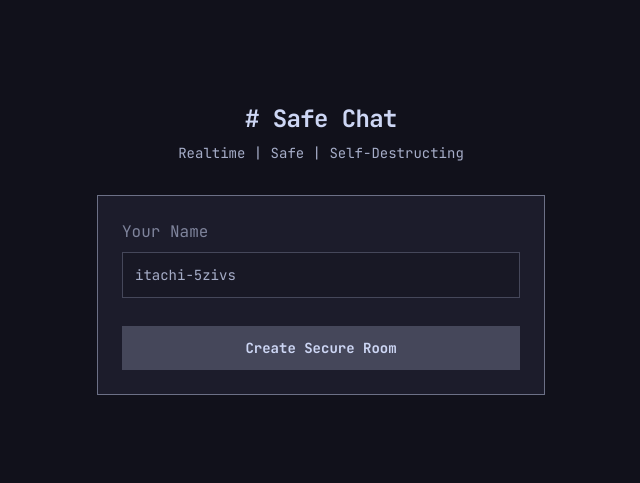
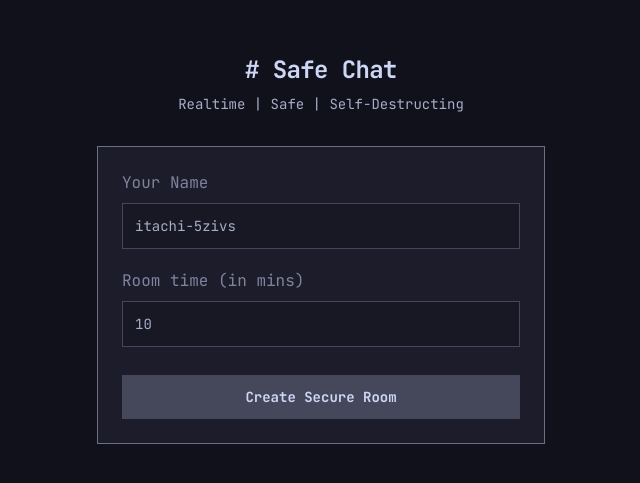
Before and after one commit to 23Aryansharma11/safe-chat, a Next.js app: page / in a window 1280 px wide. Shown: the part 151-634 px from the top of the page, without its empty margins (319-959 px from the left). Built offline with nearby package versions, Linux system fonts and the light colour scheme; what @elysiajs/eden would draw is missing.

Commit message:
add custom room time

```diff
--- a/src/app/api/room.ts
+++ b/src/app/api/room.ts
@@ -1,4 +1,4 @@
-import Elysia from "elysia";
+import Elysia, { t } from "elysia";
 import { nanoid } from "nanoid";
 import z from "zod";
 
@@ -8,18 +8,23 @@ import { roomTTLSeconds } from "@/utils/constants";
 import { authMiddleware } from "./auth-middleware";
 
 export const room = new Elysia({ prefix: "/room" })
-  .post("/create", async ({ set }) => {
+  .post("/create", async ({ set, body }) => {
     const roomId = nanoid();
     const redisId = `meta:${roomId}`;
+    const { time } = body
     // create a room
     await redis.hset(redisId, {
       connected: [],
       createdAt: Date.now(),
     });
 
-    await redis.expire(redisId, roomTTLSeconds);
+    await redis.expire(redisId, time * 60);
     set.status = 201;
     return { roomId };
+  }, {
+    body: t.Object({
+      time: t.Number({ minimum: 10, maximum: 120 })
+    })
   })
   .use(authMiddleware)
   .get(
--- a/src/app/room/[roomId]/page.tsx
+++ b/src/app/room/[roomId]/page.tsx
@@ -106,7 +106,6 @@ const RoomPage = () => {
   return (
     <main className="flex flex-col h-dvh max-h-dvh overflow-hidden bg-base text-foreground">
       <header className="border-b border-surface-1 p-3 sm:p-4 flex flex-col sm:flex-row items-stretch sm:items-center justify-between gap-3 sm:gap-4 bg-surface-0">
-        {/* Left: Room ID + Timer - Stack on mobile */}
         <div className="flex flex-col sm:flex-row items-stretch sm:items-center gap-2 sm:gap-4 flex-1 min-w-0">
           <div className="flex flex-col min-w-0">
             <span className="text-xs text-subtext-0 uppercase font-mono">
@@ -139,7 +138,6 @@ const RoomPage = () => {
           </div>
         </div>
 
-        {/* Right: Destroy Button - Full width on mobile */}
         <div className="flex justify-end sm:justify-center">
           <button
             className="w-full sm:w-auto text-xs sm:text-sm bg-crust uppercase px-3 py-1.5 rounded text-foreground hover:bg-mantle font-bold transition-all group flex items-center justify-center gap-2 disabled:opacity-50 font-mono disabled:cursor-not-allowed cursor-pointer flex-1 sm:flex-none max-w-40"
--- a/src/components/home.tsx
+++ b/src/components/home.tsx
@@ -2,7 +2,7 @@
 
 import { useMutation } from "@tanstack/react-query";
 import { useRouter, useSearchParams } from "next/navigation";
-import { useEffect } from "react";
+import { useEffect, useState } from "react";
 import { toast } from "react-hot-toast";
 
 import { useUsername } from "@/hooks/use-username";
@@ -12,14 +12,15 @@ const ERROR_MESSAGES: Record<string, string> = {
   "invalid-url": "Invalid room URL.",
   "room-not-found": "This room does not exist.",
   "room-full": "Room is full!",
-  destroyed: "Room was destroyed",
+  "destroyed": "Room was destroyed",
 };
 
 export function Home() {
   const router = useRouter();
   const searchParams = useSearchParams();
   const { username } = useUsername();
-  // Handle all ?error=... from middleware
+  const [time, setTime] = useState<number>(10)
+
   useEffect(() => {
     const error = searchParams.get("error");
     if (!error) return;
@@ -35,7 +36,9 @@ export function Home() {
 
   const { mutate: createRoom, isPending: isCreateRoomPending } = useMutation({
     mutationFn: async () => {
-      const res = await api.room.create.post();
+      const res = await api.room.create.post({
+        time
+      });
       if (res.status === 201 && res.data?.roomId) {
         router.push(`/room/${res.data.roomId}`);
       } else {
@@ -69,10 +72,28 @@ export function Home() {
                 </div>
               </div>
             </div>
+            <div className="space-y-2">
+              <label className="flex items-center text-overlay-1">
+                Room time (in mins)
+              </label>
+              <div className="flex items-center gap-3">
+                <input
+                  className="flex-1 bg-mantle border border-surface-1 p-3 text-sm text-subtext-0"
+                  value={time}
+                  type="number"
+                  inputMode="numeric"
+                  onChange={(e) => {
+                    setTime(Number(e.target.value))
+                  }}
+                  min={10}
+                  max={120}
+                />
+              </div>
+            </div>
             <button
               className="w-full bg-surface-1 text-subtext p-3 text-sm font-bold hover:bg-surface-0 hover:text-overlay-1 transition-colors mt-2 cursor-pointer disabled:opacity-50 disabled:cursor-not-allowed"
               onClick={() => createRoom()}
-              disabled={isCreateRoomPending}
+              disabled={isCreateRoomPending || time < 10 || time > 120}
             >
               Create Secure Room
             </button>
--- a/src/lib/api.ts
+++ b/src/lib/api.ts
@@ -2,3 +2,4 @@
 import { treaty } from "@elysiajs/eden";
 
 export const { api } = treaty<appType>("https://safe-chat-tan.vercel.app");
+// export const { api } = treaty<appType>("http://localhost:3000");
```
